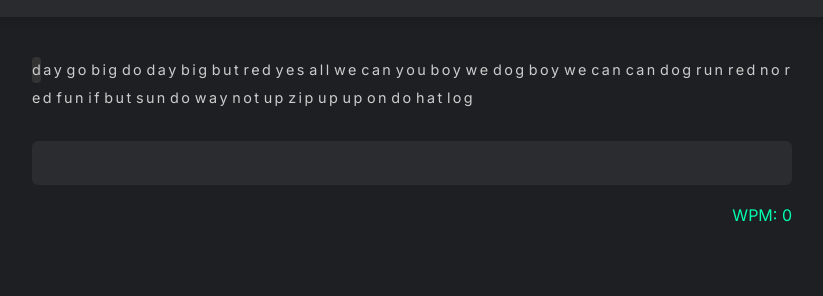
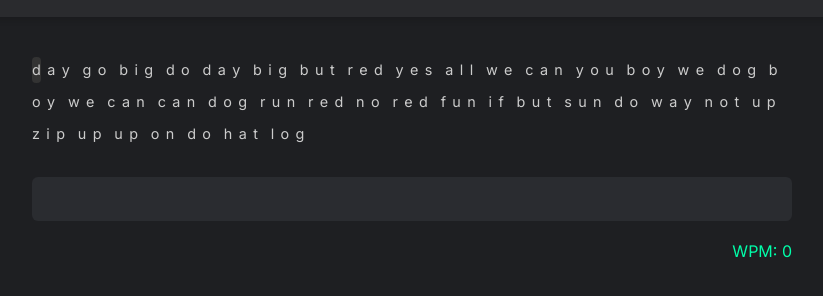
Before and after one commit to Vyrinz/Tiny-typer, a plain HTML site: page index.html in a window 1280 px wide. Shown: the part 54-350 px from the top of the page, without its empty margins (228-1051 px from the left). Drawn offline with Linux system fonts and the light colour scheme.

Commit message:
Update style.css

```diff
--- a/style.css
+++ b/style.css
@@ -55,7 +55,7 @@ body {
   margin-bottom: 30px;
   display: flex;
   flex-wrap: wrap;
-  gap: 0.15rem; /* less space between words */
+  gap: 0.4rem; /* less space between words */
 }
 
 .char {
```
